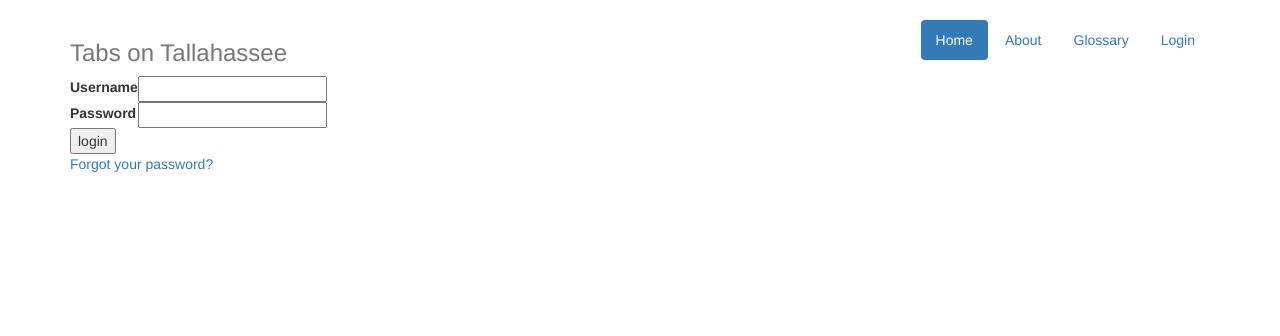
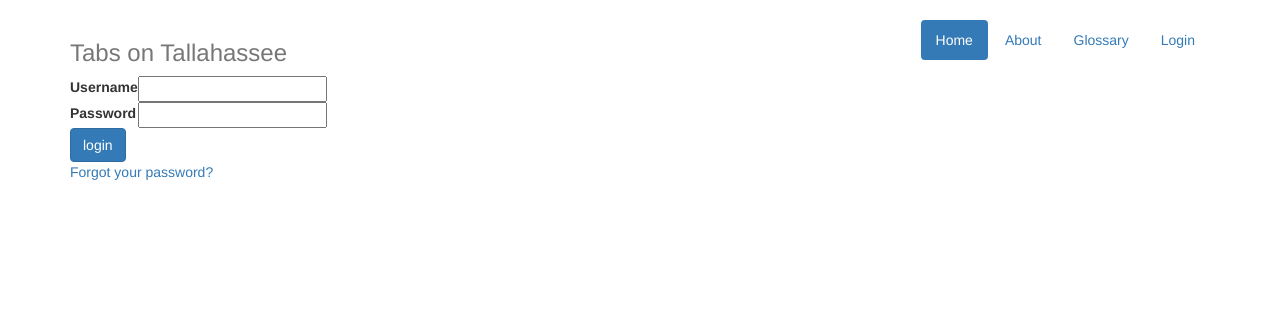
Before and after one commit to OrlandoSentinel/TabsOnTallahassee, a Django app: template templates/registration/login.html in a window 1280 px wide. Shown: the top 336 px of the page. Run offline with Django 3.2, Linux system fonts and the light colour scheme; the template is opened without the code that fills it, so the values that code supplies are empty, except form fields; tables that the repository leaves empty hold one stand-in row (values such as "Sample post"); form fields are guessed from the names that the template uses; some libraries are stand-ins or nearby versions.

Commit message:
Make the login page look a little prettier

```diff
--- a/templates/registration/login.html
+++ b/templates/registration/login.html
@@ -28,7 +28,7 @@
         </tr>
     </table>
 
-<input type="submit" value="login" />
+    <input class="btn btn-primary btn-bottom" type="submit" value="login" />
     <input type="hidden" name="next" value="{{ next }}" />
 </form>
 
```
Lines whose indentation alone changed are shown as unchanged.
